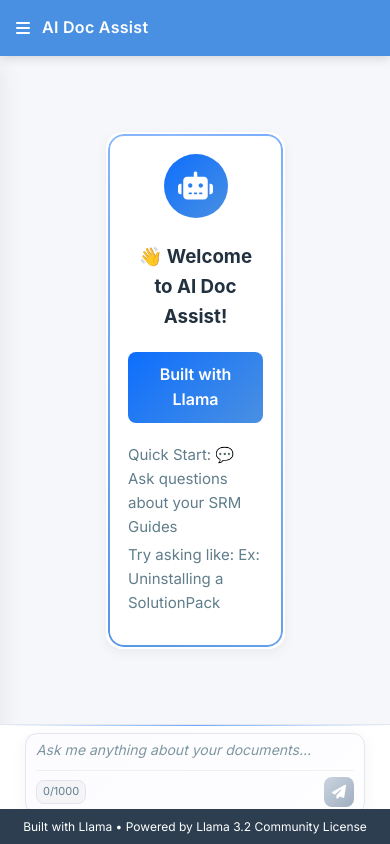
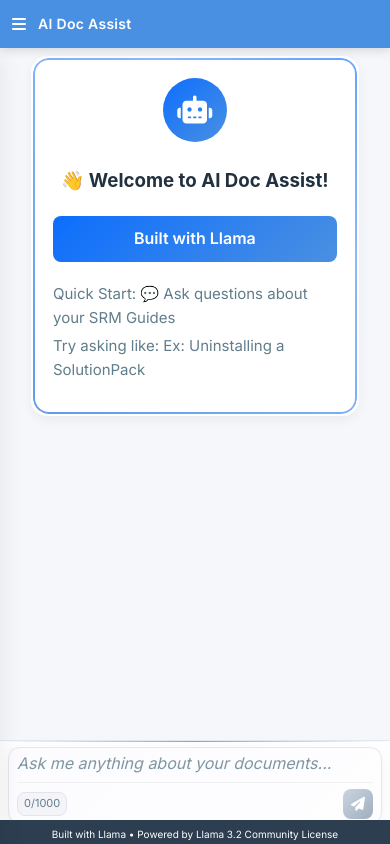
Before and after one commit to Venkatesh-108/SRM_RAG_FINAL, a FastAPI app: page / in a window 390 px wide. Run offline with FastAPI, Linux system fonts and the light colour scheme; data that the repository does not hold is empty; some libraries are stand-ins or nearby versions; some web fonts are replaced.

Commit message:
Implement mobile sidebar functionality and enhance layout responsiveness
- Added a mobile backdrop for the sidebar to improve user experience on mobile devices.
- Updated JavaScript to handle sidebar toggling and backdrop interaction for mobile view.
- Adjusted CSS styles for various components, including padding and margins, to enhance layout consistency and responsiveness across devices.
- Introduced media queries for mobile-specific styles, ensuring better usability and visual appeal on smaller screens.

```diff
--- a/templates/index.html
+++ b/templates/index.html
@@ -21,6 +21,10 @@
             <span class="brand-name">AI Doc Assist</span>
         </div>
     </div>
+
+    <!-- Mobile backdrop for sidebar -->
+    <div class="mobile-backdrop" id="mobileBackdrop"></div>
+
     <div class="app-container">
         <!-- Left Sidebar -->
         <aside class="sidebar" id="sidebar">
@@ -128,7 +132,7 @@
     </div>
 
     <!-- Llama License Attribution Footer -->
-    <footer style="position: fixed; bottom: 0; left: 0; right: 0; background: #2c3e50; color: white; text-align: center; padding: 8px; font-size: 12px; z-index: 1000;">
+    <footer style="position: fixed; bottom: 0; left: 0; right: 0; background: #2c3e50; color: white; text-align: center; padding: 6px; font-size: 10px; z-index: 999; height: 24px;">
         <span>Built with Llama • Powered by Llama 3.2 Community License</span>
     </footer>
 
--- a/templates/static/css/style.css
+++ b/templates/static/css/style.css
@@ -840,17 +840,25 @@
 
 .content-area {
     flex: 1;
-    padding: 12px 16px 0px 16px; /* Reduced padding */
+    padding: 8px 16px 0px 16px; /* Further reduced padding */
     overflow-y: auto;
     display: flex;
     flex-direction: column;
-    justify-content: center;
+    justify-content: flex-start; /* Changed from center to start */
 }
 .welcome-container {
     text-align: left;
     max-width: 50%;
     margin: 0 auto;
     animation: fadeInWelcome 0.6s ease-out forwards;
+}
+
+/* Mobile responsive welcome container */
+@media (max-width: 768px) {
+    .welcome-container {
+        max-width: 95%;
+        padding: 0 10px;
+    }
 }
 
 @keyframes fadeInWelcome {
@@ -1054,11 +1062,12 @@
 
 /* Chat Input Area */
 .chat-input-container {
-    padding: 8px 12px 30px 12px; /* Reduced padding */
+    padding: 8px 12px 12px 12px; /* Further reduced bottom padding */
     border-top: 1px solid var(--border-color);
     background: #ffffff;
     position: relative;
     z-index: 800;
+    margin-bottom: 8px; /* Reduced margin for fixed footer */
 }
 
 .chat-input-container::before {
@@ -1221,7 +1230,7 @@
 /* Chat Area and Messages */
 .chat-area {
     flex: 1;
-    /* padding: 12px 12px 30px 12px; Reduced padding */
+    padding: 8px 12px 8px 12px; /* Minimal padding for proper spacing */
     overflow-y: auto;
     display: flex;
     flex-direction: column;
@@ -1799,11 +1808,31 @@
     }
 }
 
+/* Mobile backdrop for sidebar */
+.mobile-backdrop {
+    display: none;
+    position: fixed;
+    top: 0;
+    left: 0;
+    width: 100%;
+    height: 100%;
+    background: rgba(0, 0, 0, 0.5);
+    z-index: 1250;
+    transition: opacity 0.3s ease;
+}
+
+.mobile-backdrop.active {
+    display: block;
+    opacity: 1;
+}
+
 /* Responsive */
 @media (max-width: 1024px) {
     .sidebar {
         position: fixed;
         transform: translateX(-100%);
+        transition: transform 0.3s ease;
+        z-index: 1300;
     }
     .sidebar.active {
         transform: translateX(0);
@@ -1812,11 +1841,74 @@
     .main-header .mobile-menu-btn {
         display: block;
     }
+
+    /* Prevent body scroll when sidebar is open */
+    body.sidebar-open {
+        overflow: hidden;
+    }
 }
 @media (max-width: 768px) {
     .main-header, .content-area, .chat-input-container {
-        padding-left: 16px;
-        padding-right: 16px;
+        padding-left: 12px;
+        padding-right: 12px;
+    }
+
+    /* Mobile topbar adjustments */
+    .topbar {
+        padding: 0 12px;
+        height: 48px;
+    }
+
+    body {
+        padding-top: 48px;
+    }
+
+    :root {
+        --topbar-h: 48px;
+    }
+
+    .topbar .brand .brand-name {
+        font-size: 14px;
+    }
+
+    /* Mobile sidebar improvements */
+    .sidebar {
+        width: 280px;
+        z-index: 1300; /* Higher than topbar */
+    }
+
+    .sidebar.active {
+        transform: translateX(0);
+        box-shadow: 0 0 40px rgba(0,0,0,0.3);
+    }
+
+    /* Chat input mobile optimization */
+    .chat-input-container {
+        padding: 6px 8px 8px 8px;
+        margin-bottom: 12px;
+    }
+
+    .input-wrapper {
+        max-width: 100%;
+        padding: 4px 8px;
+    }
+
+    #chatInput {
+        font-size: 16px; /* Prevent zoom on iOS */
+    }
+
+    /* Autocomplete mobile adjustments */
+    .autocomplete-dropdown {
+        min-width: unset;
+        left: 8px;
+        right: 8px;
+        max-height: 200px;
+    }
+
+    .autocomplete-item {
+        padding: 12px 14px;
+        min-height: 50px;
+        font-size: 13px;
     }
 }
 
```
Also changed, not shown: templates/static/js/app.js (+56 -1 lines).
